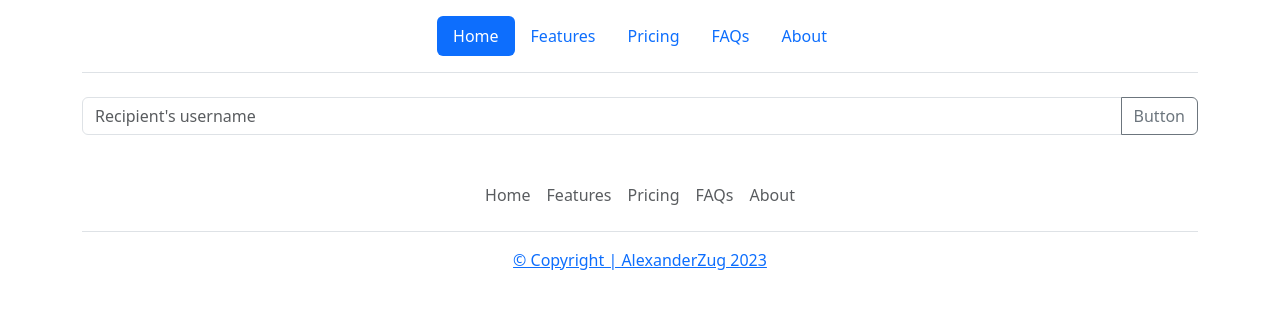
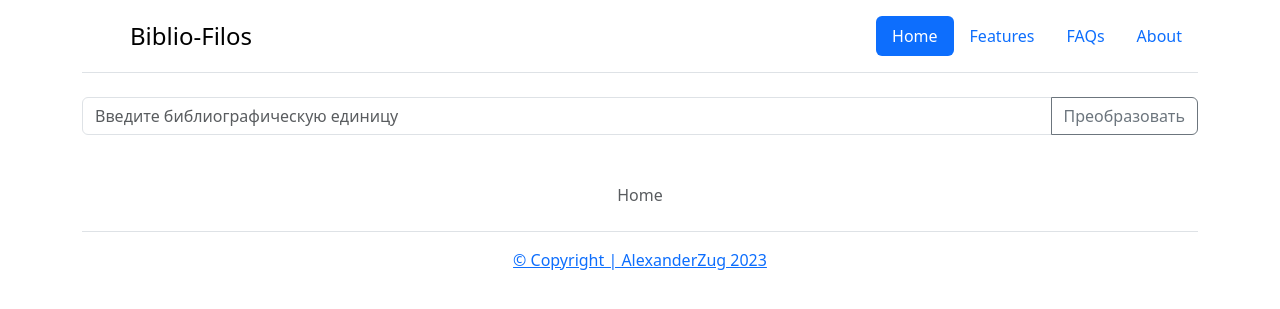
Before and after one commit to AlexanderZug/biblio_fil_proj, a FastAPI app: page / in a window 1280 px wide. Shown: the top 309 px of the page. Run offline with FastAPI, Linux system fonts and the light colour scheme.

Commit message:
add bibliography form

```diff
--- a/main.py
+++ b/main.py
@@ -1,17 +1,36 @@
 import arrow
 
-from fastapi import FastAPI, Request
+from fastapi import FastAPI, Request, Form, Query
 from fastapi.responses import HTMLResponse
 from fastapi.templating import Jinja2Templates
 from starlette.staticfiles import StaticFiles
+from starlette.responses import RedirectResponse
+from starlette import status
 
 
-app = FastAPI()
+app = FastAPI(max_body_size=1000000)
 templates = Jinja2Templates(directory="templates")
 app.mount("/static", StaticFiles(directory="static"), name="static")
 
 
 @app.get("/", response_class=HTMLResponse)
-def read_bibliography(request: Request):
+def read_bibliography(request: Request, bibliography: str = Query(None)):
     current_year = arrow.now().year
-    return templates.TemplateResponse("index.html", {"request": request, "current_year": current_year})
+    return templates.TemplateResponse(
+        "index.html",
+        {
+            "request": request,
+            "current_year": current_year,
+            "bibliography": bibliography,
+        }
+    )
+
+
+@app.post("/create_bibliography", response_class=HTMLResponse)
+def create_bibliography(
+    bibliography: str = Form(...),
+):
+    return RedirectResponse(
+        url=f"/?bibliography={bibliography}",
+        status_code=status.HTTP_302_FOUND,
+    )
--- a/pyproject.toml
+++ b/pyproject.toml
@@ -12,6 +12,7 @@ uvicorn = "^0.24.0.post1"
 aiofiles = "^23.2.1"
 jinja2 = "^3.1.2"
 arrow = "^1.3.0"
+python-multipart = "^0.0.6"
 
 
 [build-system]
--- a/templates/index.html
+++ b/templates/index.html
@@ -10,29 +10,39 @@
   <body>
   <div class="container">
     <header class="d-flex flex-wrap justify-content-center py-3 mb-4 border-bottom">
+      <a href="/" class="d-flex align-items-center mb-3 mb-md-0 me-md-auto link-body-emphasis text-decoration-none">
+        <svg class="bi me-2" width="40" height="32"><use xlink:href="#bootstrap"></use></svg>
+        <span class="fs-4">Biblio-Filos</span>
+      </a>
+
       <ul class="nav nav-pills">
         <li class="nav-item"><a href="#" class="nav-link active" aria-current="page">Home</a></li>
         <li class="nav-item"><a href="#" class="nav-link">Features</a></li>
-          <li class="nav-item"><a href="#" class="nav-link">Pricing</a></li>
         <li class="nav-item"><a href="#" class="nav-link">FAQs</a></li>
         <li class="nav-item"><a href="#" class="nav-link">About</a></li>
       </ul>
     </header>
   </div>
     <div class="container">
+      <form method="post" action="/create_bibliography">
         <div class="input-group mb-3">
-      <input type="text" class="form-control" placeholder="Recipient's username" aria-label="Recipient's username" aria-describedby="button-addon2">
-      <button class="btn btn-outline-secondary" type="button" id="button-addon2">Button</button>
+          <input type="text" class="form-control" name="bibliography" required placeholder="Введите библиографическую единицу" aria-label="Recipient's username" aria-describedby="button-addon2">
+          <button class="btn btn-outline-secondary" type="submit" id="button-addon2">Преобразовать</button>
+        </div>
+      </form>
+    </div>
+    <div class="container">
+      <div>
+        {% if bibliography %}
+          <p>Received Bibliography: {{ bibliography }}</p>
+        {% endif %}
       </div>
     </div>
+
   <div class="container">
     <footer class="py-3 my-4">
       <ul class="nav justify-content-center border-bottom pb-3 mb-3">
         <li class="nav-item"><a href="#" class="nav-link px-2 text-body-secondary">Home</a></li>
-        <li class="nav-item"><a href="#" class="nav-link px-2 text-body-secondary">Features</a></li>
-        <li class="nav-item"><a href="#" class="nav-link px-2 text-body-secondary">Pricing</a></li>
-        <li class="nav-item"><a href="#" class="nav-link px-2 text-body-secondary">FAQs</a></li>
-        <li class="nav-item"><a href="#" class="nav-link px-2 text-body-secondary">About</a></li>
       </ul>
       <p class="nav justify-content-center"><a href="https://github.com/AlexanderZug" target="_blank">©
         Copyright | AlexanderZug {{ current_year }}</a></p>
```
Also changed, not shown: 1 other file. Lines whose indentation alone changed are shown as unchanged.
